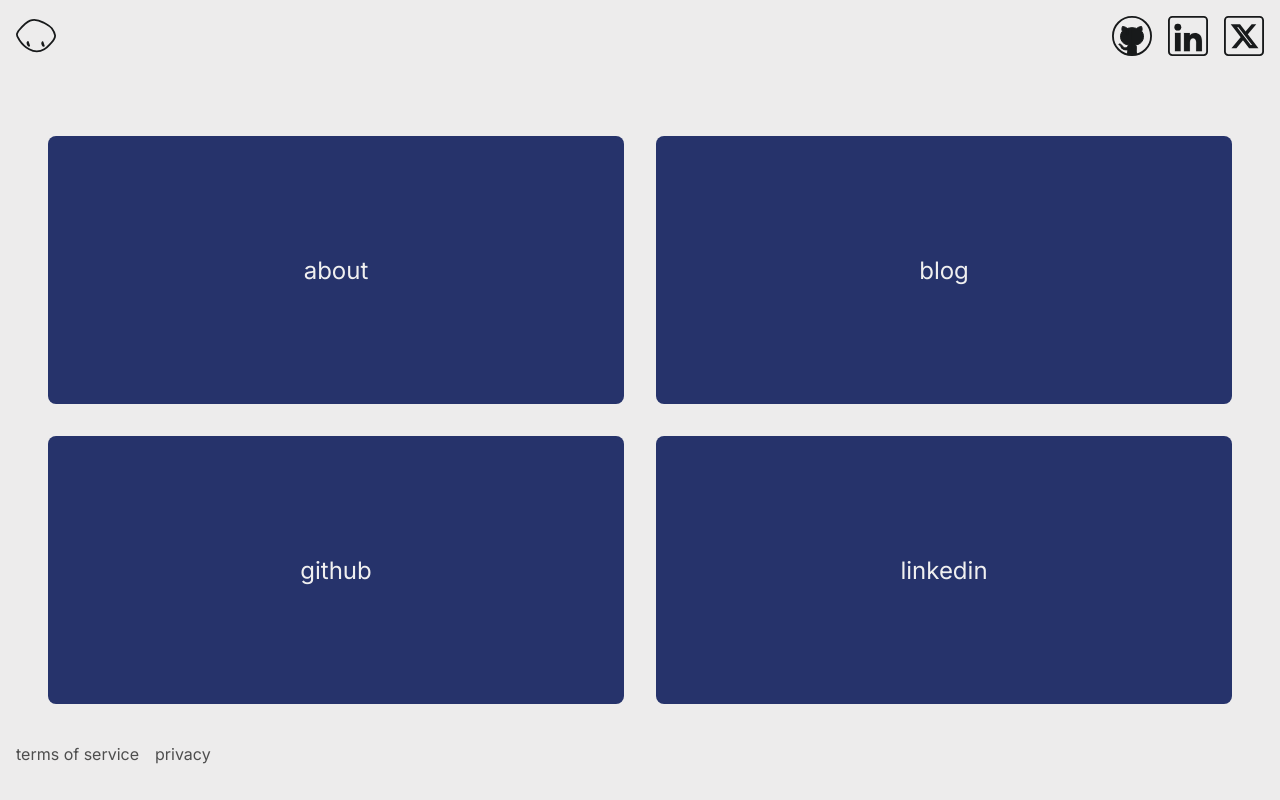
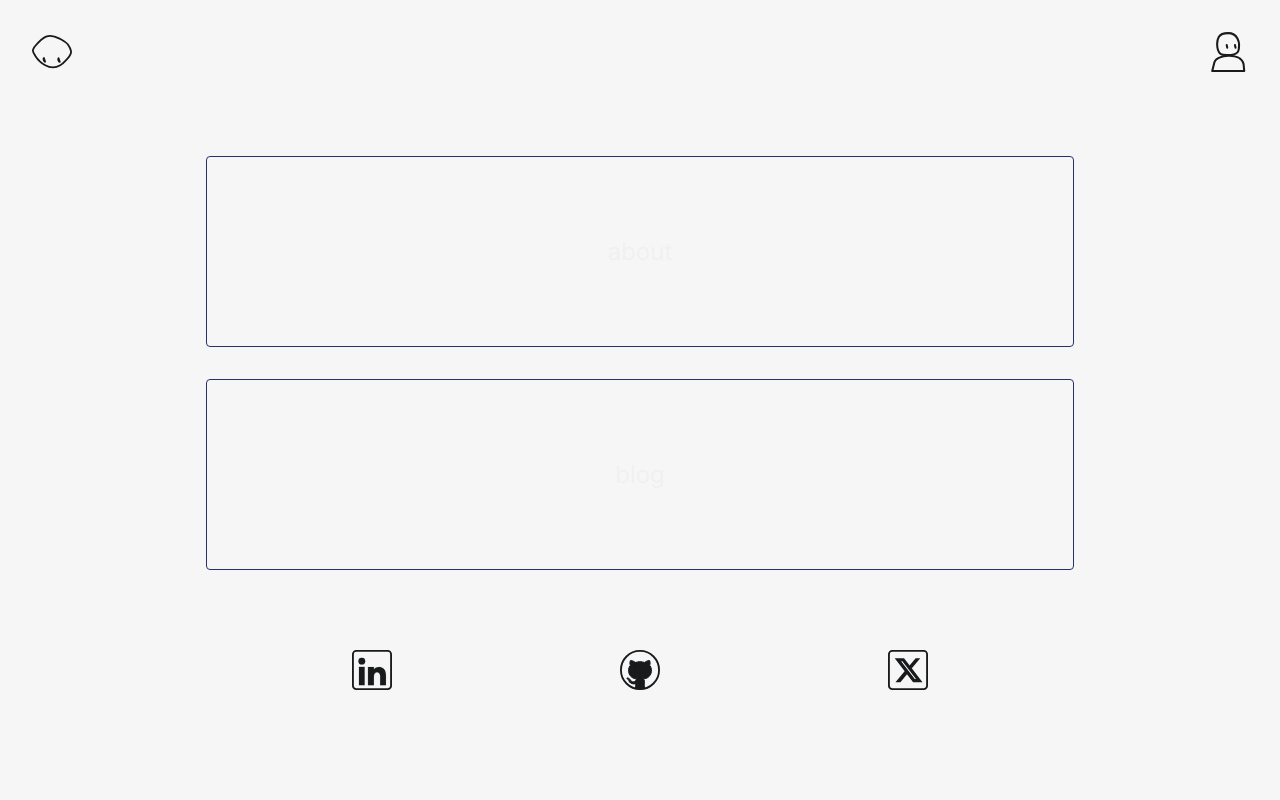
Before and after one commit to saecula/saecula-io, a Next.js app: page / in a window 1280 px wide. Built offline with nearby package versions, Linux system fonts and the light colour scheme.

Commit message:
add dummy login icon, move external links

```diff
--- a/app/_components/Header.js
+++ b/app/_components/Header.js
@@ -5,23 +5,15 @@ import styles from './style.module.css';
 
 const iconSize = 40;
 
-const HeaderIcon = ({ href, src }) => (
-  <Link href={href} target="_blank" rel="noopener noreferrer">
-    <img src={src} width={iconSize} height={iconSize} />
-  </Link>
-);
-
 const Header = () => (
   <header className={styles.header}>
-    <div className={styles.group}>
+    <div id="home" className={styles.group}>
       <Link href="/">
         <img src="/mascot.svg" width={iconSize} height={iconSize} />
       </Link>
     </div>
-    <div className={styles.group}>
-      <HeaderIcon href="https://www.github.com/saecula" src="/gh.svg" />
-      <HeaderIcon href="https://www.linkedin.com/in/saecula/" src="/in.svg" />
-      <HeaderIcon href="https://www.x.com/_saecula" src="/x.svg" />
+    <div id="dummy" className={styles.group}>
+      <img src="/login.svg" width={iconSize} height={iconSize} />
     </div>
   </header>
 );
--- a/app/_components/style.module.css
+++ b/app/_components/style.module.css
@@ -2,7 +2,7 @@
 .footer {
   display: flex;
   justify-content: space-between;
-  margin: 0 0.5rem;
+  margin: 0 1rem;
 }
 
 .footer {
@@ -10,7 +10,11 @@
   flex-shrink: 0;
 }
 
+.group {
+  display: flex;
+  justify-content: space-between;
+}
+
 .group > * {
-  height: 40px;
-  margin: 1rem 0.5rem;
+  margin: 2rem 1rem;
 }
--- a/app/page.js
+++ b/app/page.js
@@ -1,17 +1,26 @@
 import React from 'react';
+import Link from 'next/link';
 
 import styles from './style.module.css';
 
-const altText =
-  "Welcome! this is my personal site and it's under construction. for now you can find me at github.com/saecula or say hello at admin@saecula.io.";
+const iconSize = 40;
+
+const Icon = ({ href, src }) => (
+  <Link href={href} target="_blank" rel="noopener noreferrer">
+    <img src={src} width={iconSize} height={iconSize} />
+  </Link>
+);
 
 export default () => {
   return (
-    <div className={styles.splash}>
+    <div className={styles.page}>
       <div>about</div>
       <div>blog</div>
-      <div>github</div>
-      <div>linkedin</div>
+      <div className={styles.links}>
+        <Icon href="https://www.linkedin.com/in/saecula/" src="/in.svg" />
+        <Icon href="https://www.github.com/saecula" src="/gh.svg" />
+        <Icon href="https://www.x.com/_saecula" src="/x.svg" />
+      </div>
     </div>
   );
 };
--- a/app/style.module.css
+++ b/app/style.module.css
@@ -1,21 +1,26 @@
-.splash {
+.page {
   font-size: 1.5rem;
-  min-height: 75vh;
-  margin: 3rem 0 0;
+  max-width: 900px;
+  margin: 2rem auto;
   display: flex;
-  flex-wrap: wrap;
+  flex-direction: column;
   overflow: hidden;
   justify-content: center;
 }
-
-.splash > * {
+.page > * {
+  height: 40%;
+  margin: 1rem;
+  padding: 5rem;
+  border: 1px solid #26336b;
+  border-radius: 4px;
   color: #f0f0f0;
-  margin: 1rem;
-  padding: 5rem 10rem;
-  border-radius: 8px;
-  background-color: #26336b;
   display: flex;
-  flex-basis: 45%;
-  justify-content: center;
+  justify-content: space-around;
   align-items: center;
 }
+
+.links {
+  padding: 3rem 2rem;
+  border: none;
+  justify-content: space-around;
+}
--- a/styles/variables.css
+++ b/styles/variables.css
@@ -2,7 +2,7 @@
   --color-light: #181a1b;
   --color-dark: #e3e3e3;
 
-  --background-color-light: #edecec;
+  --background-color-light: #f6f6f6;
   --background-color-dark: #181a1b;
 
   --subtext-color-light: #4e4e4e;
```
Also changed, not shown: public/login.svg (added).
